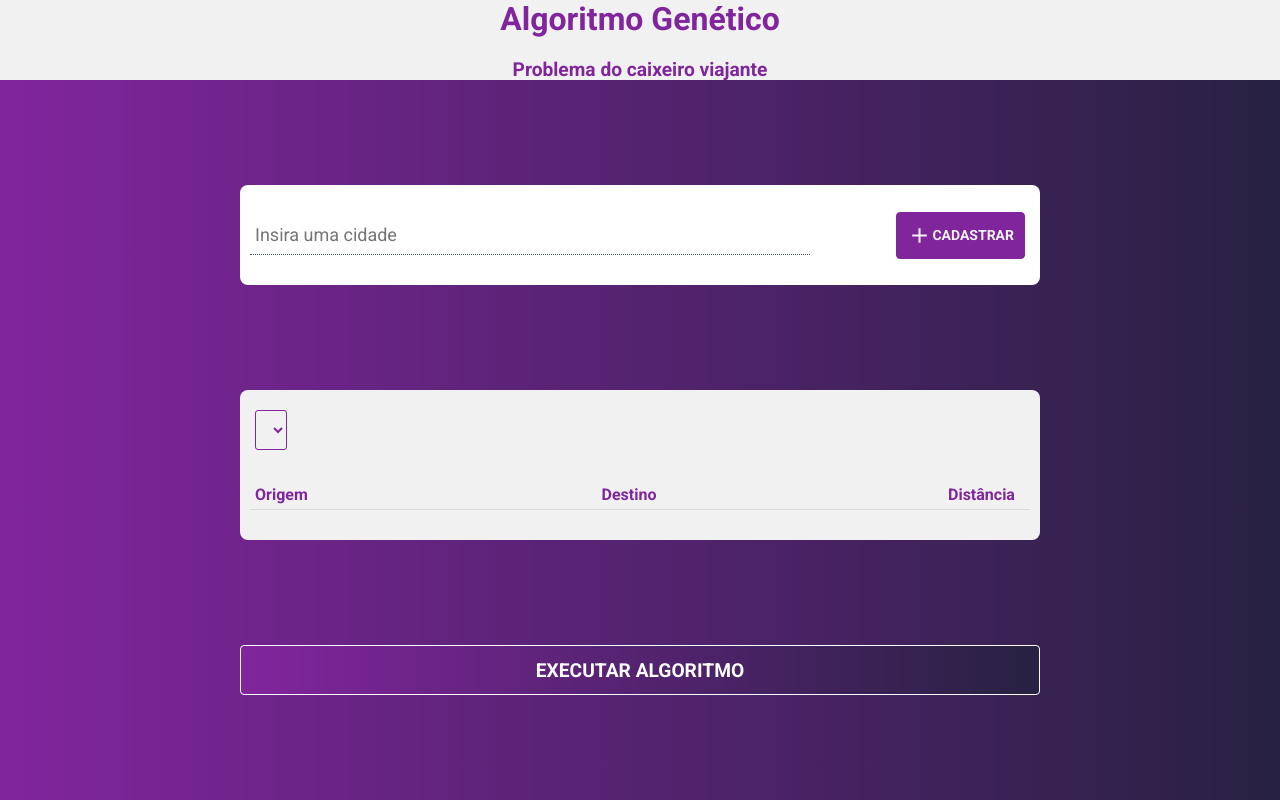
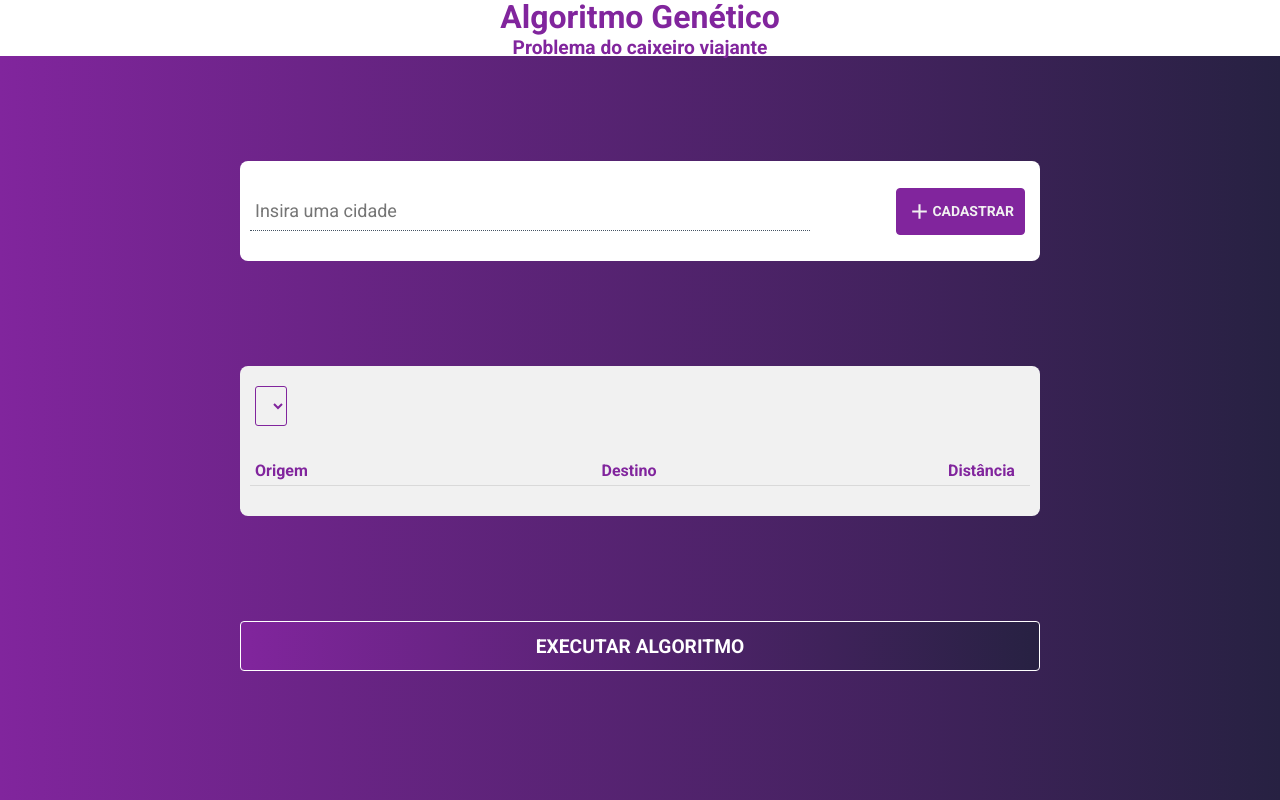
Before and after one commit to dioumedeiros-zz/genetic-algorithm, a React (Create React App) app: page / in a window 1280 px wide. Built offline with nearby package versions, Linux system fonts and the light colour scheme.

Commit message:
Created filter by city to put especific time

```diff
--- a/src/components/City/index.js
+++ b/src/components/City/index.js
@@ -1,7 +1,19 @@
-import React, { useState } from "react";
+import React, { useEffect, useState } from "react";
 
 export default function City({ current, destiny, addDistance }) {
   const [time, setTime] = useState("");
+
+  useEffect(() => {
+    if (current.distance) {
+      const filteredTime = current.distance.find((c) => c.id === destiny.id);
+      if (filteredTime) {
+        setTime(filteredTime.time);
+      } else {
+        setTime("");
+      }
+    }
+  }, [current, destiny]);
+
   return (
     <>
       <div>{current && current.name}</div>
--- a/src/components/Header/index.js
+++ b/src/components/Header/index.js
@@ -1,21 +1,8 @@
-import React, { useContext, useState, useEffect } from "react";
+import React from "react";
 
 import "./styles.css";
 
 export default function Header() {
-  const [taskDone, setTaskDone] = useState("");
-  const [taskNotDone, setTaskNotDone] = useState("");
-
-  /**
-   * Utilizado useEfect para carregar variáveis da todolist no context
-   */
-  // useEffect(() => {
-  //   const filterDone = todoList.filter((todo) => todo.done === "S");
-  //   setTaskDone(filterDone);
-  //   const filterNotDone = todoList.filter((todo) => todo.done === "N");
-  //   setTaskNotDone(filterNotDone);
-  // }, [todoList]);
-
   return (
     <div className="container-header">
       <div className="content-header">
--- a/src/components/Header/styles.css
+++ b/src/components/Header/styles.css
@@ -1,10 +1,10 @@
 .container-header {
-  background: #f1f1f1;
+  background: #fff;
   padding: 0 30px;
 }
 
 .container-header .content-header {
-  height: 10vh;
+  height: 7vh;
   margin: 0 auto;
   display: flex;
   justify-content: center;
@@ -23,7 +23,7 @@
   font-weight: bold;
   color: #81259d;
   display: inline;
-  margin: 10px;
+  margin: 0 10px;
   font-size: 2rem;
 }
 
```
